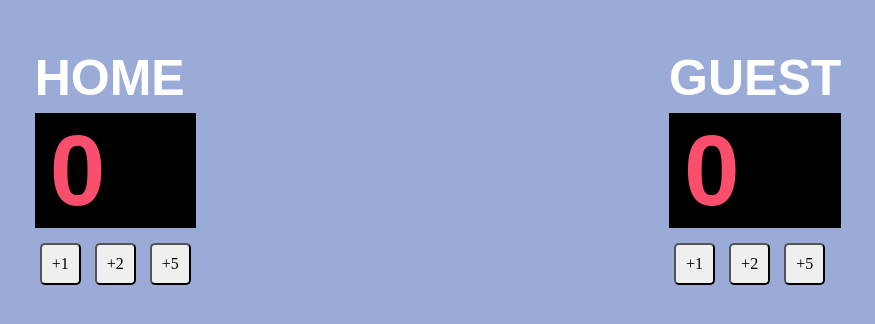
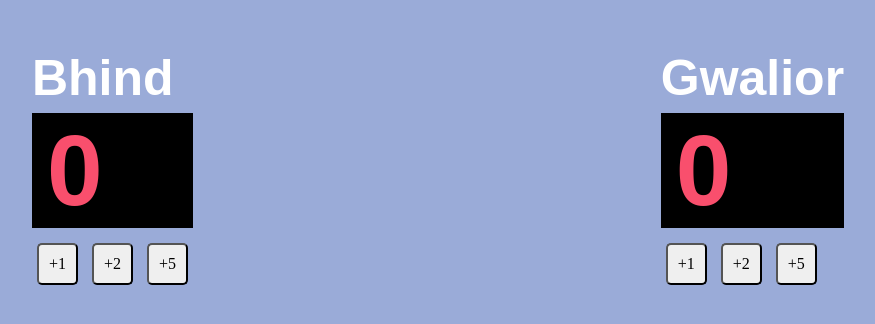
Before and after one commit to akashojha4/live-scoreboard, a plain HTML site: page index.html in a window 1280 px wide. Shown: the whole page, without its empty margins (202-1077 px from the left). Drawn offline with nearby package versions, Linux system fonts and the light colour scheme.

Commit message:
Update index.html

```diff
--- a/index.html
+++ b/index.html
@@ -7,7 +7,7 @@
     <body>
         <div class="container">
             <div>
-                <h3>HOME</h3>
+                <h3>Bhind</h3>
                 <h2 class="scoreboard" id="home">15</h2>
                 <button onclick="add1home()">+1</button>
                 <button onclick="add2home()">+2</button>
@@ -15,7 +15,7 @@
 
             </div>
             <div>
-                <h3>GUEST</h3>
+                <h3>Gwalior</h3>
                 <h2 class="scoreboard" id="guest">0</h2>
                 <button onclick="add1guest()">+1</button>
                 <button onclick="add2guest()">+2</button>
```
